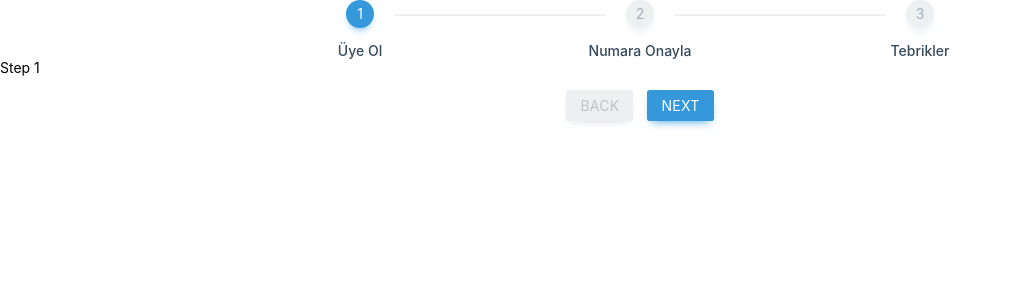
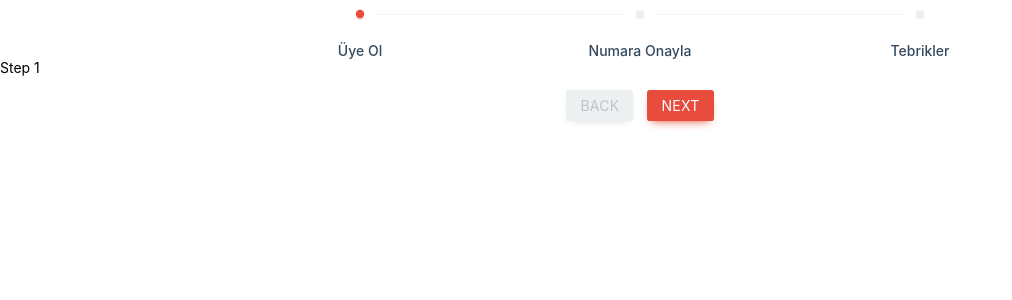
Before and after one commit to mehmetpekcan/v-stepper, a Vue app: page / in a window 1280 px wide. Shown: the top 300 px of the page, without its empty margins (0-1012 px from the left). Built offline with nearby package versions, Linux system fonts and the light colour scheme.

Commit message:
Dot style added

```diff
--- a/src/components/VSteps.vue
+++ b/src/components/VSteps.vue
@@ -12,15 +12,17 @@
           v-for="(item, key) in steps" :key="key"
           @click="stepsChanged(key)"
           >
-          <div class="bar--top" :class="[{ active: key < actives + 1 }, color]">
+          <div class="bar--top" :class="[{ active: key < actives + 1, 'dot-style': dotStyle }, color]">
             <div class="bar--top-step" v-if="!item.icon">
-              <span v-if="key > actives - 1 && hasCheckIcon">{{ key + 1 }}</span>
+              <span v-if="dotStyle"></span>
+              <span v-else-if="key > actives - 1 && hasCheckIcon">{{ key + 1 }}</span>
               <i v-else-if="key <= actives - 1 && hasCheckIcon" class="fas fa-check"></i>
               <span v-else-if="key > actives - 1 && !hasCheckIcon">{{ key + 1 }}</span>
               <span v-else-if="key <= actives - 1 && !hasCheckIcon">{{ key + 1 }}</span>
             </div>
             <div class="bar--top-step" v-else>
-              <i v-if="key <= actives - 1 && hasCheckIcon" class="fas fa-check"></i>
+              <span v-if="dotStyle"></span>
+              <i v-else-if="key <= actives - 1 && hasCheckIcon" class="fas fa-check"></i>
               <i v-else :class="item.icon" />
             </div>
           </div>
@@ -45,7 +47,7 @@
       | Buttons Area
       |----------------------------------------
       -->
-      <div class="vsteps--buttons-wrapper" v-if="hasButtons">
+      <div class="vsteps--buttons-wrapper" v-if="buttons">
         <div class="vsteps--buttons">
           <button
             v-if="actives === 0"
@@ -95,10 +97,10 @@ export default {
     }
   },
   props: {
-    hasCheckIcon: { required: false, type: Boolean, default: false },
-    color: { required: false, type: String, default: "blue" },
-    hasButtons: { required: false, type: Boolean, default: true },
-    hasDotStyle: { required: false, type: Boolean, default: false }
+    hasCheckIcon: { required: false, type: Boolean, default: true },
+    color: { required: false, type: String, default: "red" },
+    buttons: { required: false, type: Boolean, default: true },
+    dotStyle: { required: false, type: Boolean, default: true }
   },
   methods: {
     stepChangeByButton(payload) {
--- a/src/components/main.scss
+++ b/src/components/main.scss
@@ -48,6 +48,17 @@ html, body, button, input, select, option, * {
         background-color: #ecf0f1;
         box-shadow: 0 5px 10px -3px #dfe4ea;
         transition: .2s all ease;
+
+        &.dot-style {
+          transform: scale(.3);
+
+          .bar--top-step {
+            &::before {
+              width: 60rem !important;
+              right: 220% !important;
+            }
+          }
+        }
 
         &.active {
           background-color: #f39c12;
```
